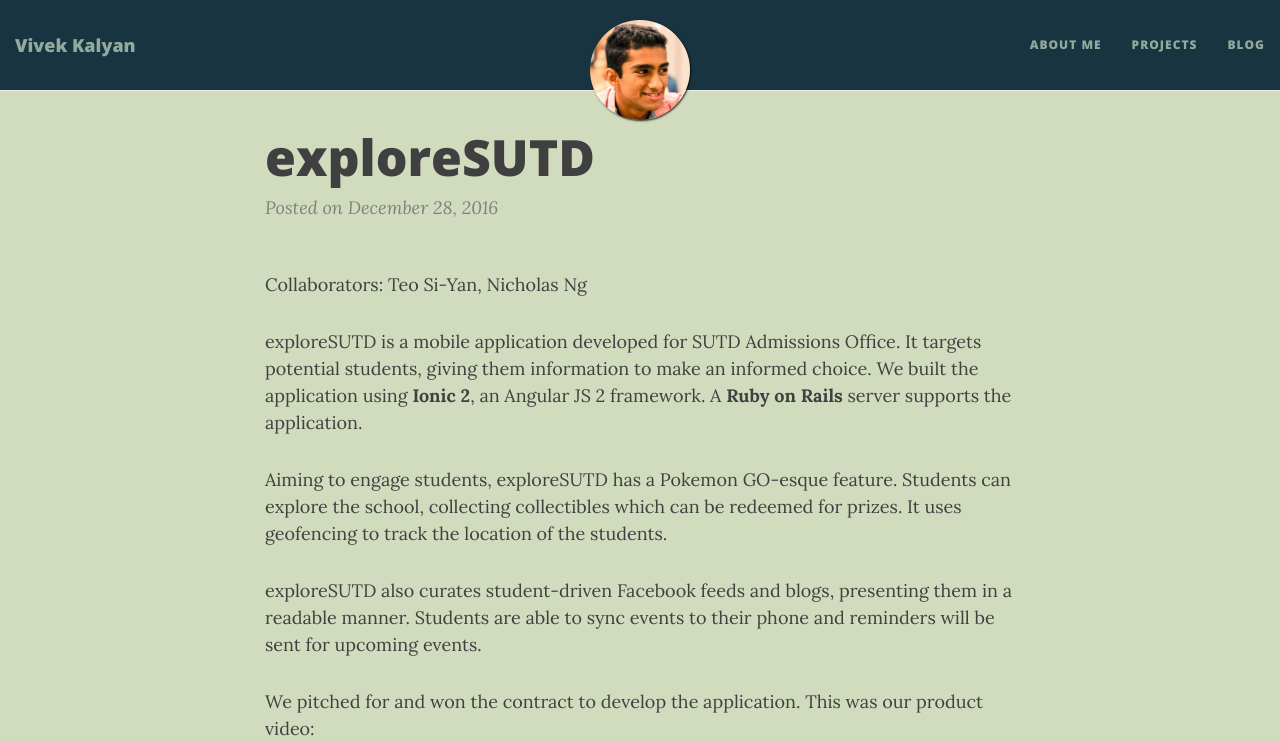
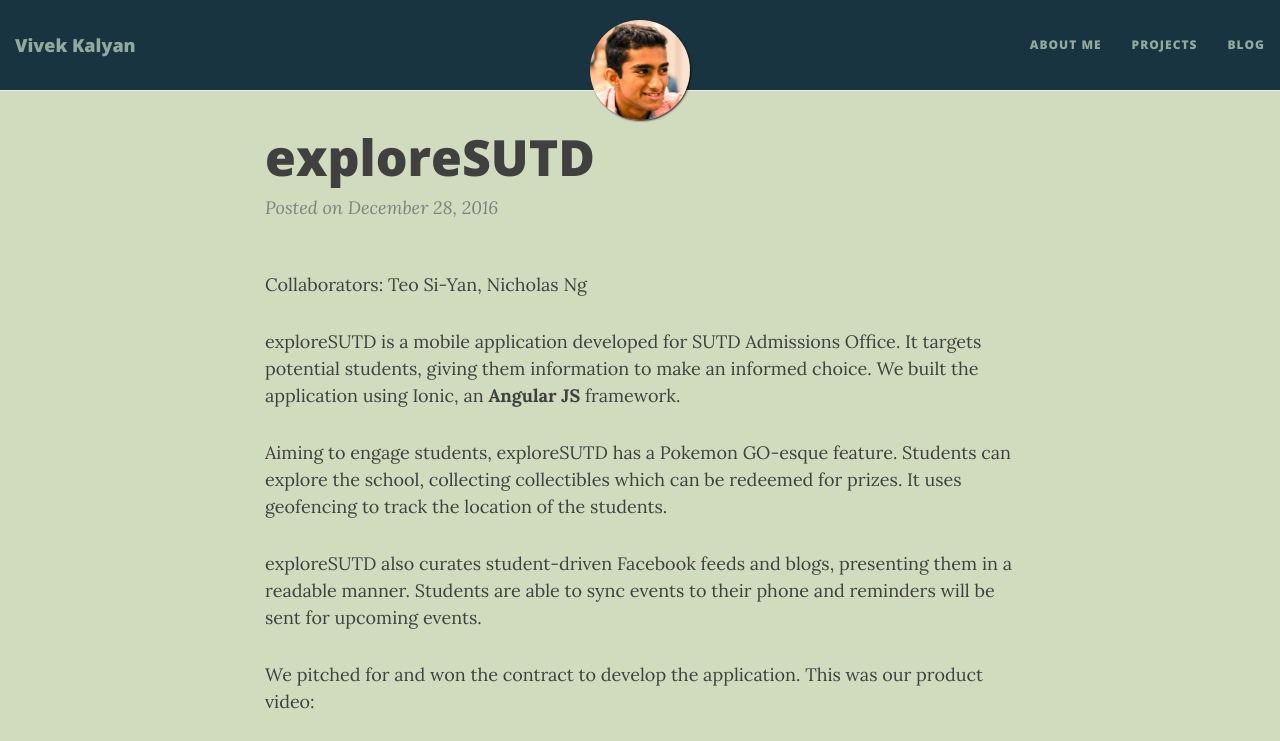
Before and after one commit to bowsplinter/bowsplinter.github.io, a Jekyll site: the page built from _projects/2016-12-28-exploreSUTD.md, in a window 1280 px wide and 900 px high, cut to the strip 0-741 px from the top of the window. Built offline with Jekyll 4.4.1, drawn with Linux system fonts in a browser that asks for light colours; nearby versions of some CDN libraries.

Commit message:
Make small changes

```diff
--- a/_projects/2016-12-28-exploreSUTD.md
+++ b/_projects/2016-12-28-exploreSUTD.md
@@ -6,7 +6,7 @@
 
 Collaborators: Teo Si-Yan, Nicholas Ng
 
-exploreSUTD is a mobile application developed for SUTD Admissions Office. It targets potential students, giving them information to make an informed choice. We built the application using **Ionic 2**, an Angular JS 2 framework. A **Ruby on Rails** server supports the application.
+exploreSUTD is a mobile application developed for SUTD Admissions Office. It targets potential students, giving them information to make an informed choice. We built the application using Ionic, an **Angular JS** framework.
 
 Aiming to engage students, exploreSUTD has a Pokemon GO-esque feature. Students can explore the school, collecting collectibles which can be redeemed for prizes. It uses geofencing to track the location of the students.
 
```
Also changed, not shown: about.md (+1 -1 lines), projects.md (+1 -1 lines).
